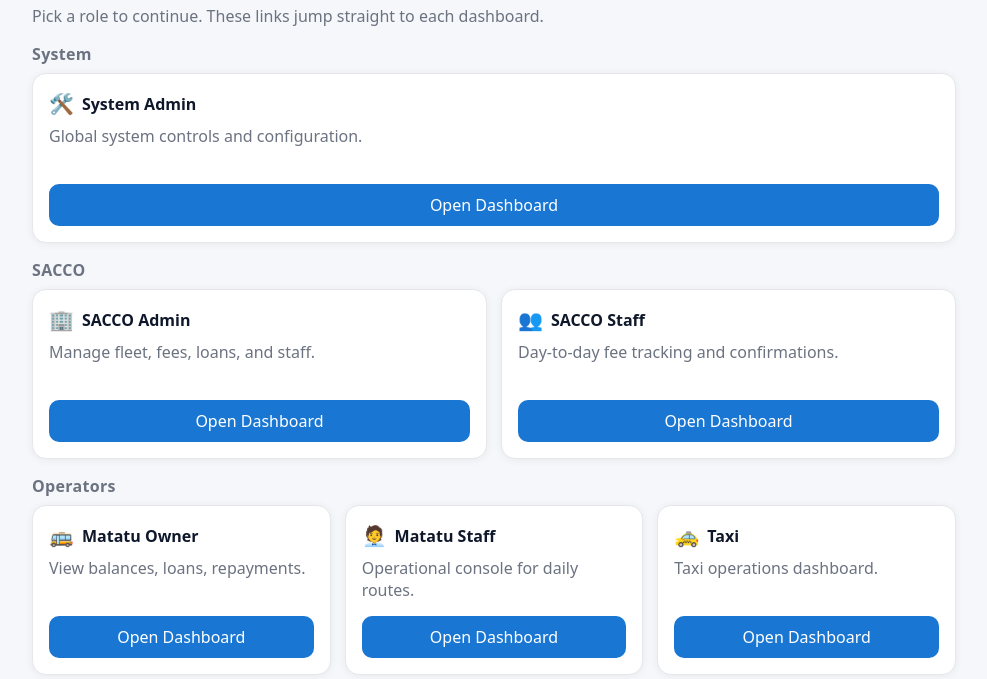
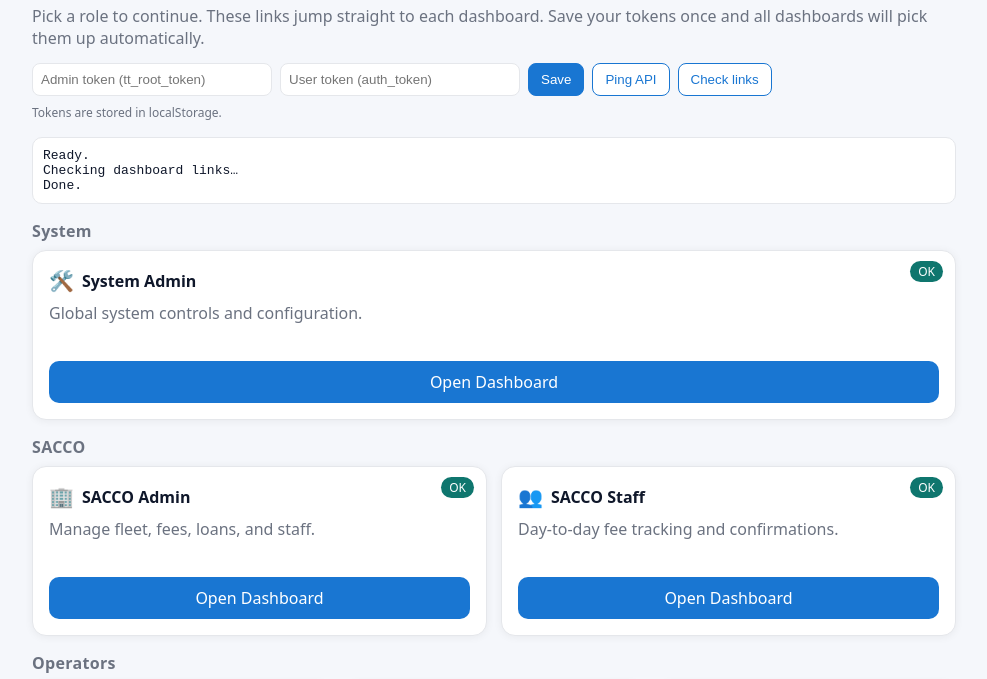
Before and after one commit to kirish34/teketeke_production-, a website: page public/index.html in a window 1280 px wide. Shown: the part 64-743 px from the top of the page, without its empty margins (146-1133 px from the left). Drawn offline with Linux system fonts and the light colour scheme.

Commit message:
chore: commit latest changes

```diff
--- a/public/index.html
+++ b/public/index.html
@@ -8,6 +8,7 @@
     :root{
       --bg:#f5f7fb; --panel:#fff; --brand:#1976d2; --brand-700:#135ba1;
       --ink:#0f172a; --muted:#6b7280; --border:#e5e7eb; --shadow:0 1px 8px rgba(0,0,0,.06);
+      --ok:#0f766e; --warn:#b45309; --bad:#b91c1c;
     }
     *{box-sizing:border-box}
     html,body{margin:0;padding:0}
@@ -15,46 +16,47 @@
     a{color:inherit}
 
     .wrap{max-width:980px;margin:0 auto;padding:28px}
-    header.top{display:flex;gap:10px;align-items:center;justify-content:space-between;margin-bottom:8px}
+    header.top{display:flex;gap:10px;align-items:center;justify-content:space-between;margin-bottom:8px; flex-wrap:wrap}
     h1{margin:0;color:var(--brand);font-size:24px}
     nav a{margin-left:12px;text-decoration:none;color:var(--muted)}
     nav a:hover{color:var(--brand)}
+    .intro{margin:6px 0 14px;color:var(--muted)}
 
-    .intro{margin:6px 0 14px;color:var(--muted)}
+    .tokens{display:flex;gap:8px;flex-wrap:wrap;margin:6px 0 16px}
+    .tokens input{min-width:240px;padding:8px;border:1px solid var(--border);border-radius:8px;background:#fff}
+    .tokens button{padding:8px 12px;border-radius:8px;border:1px solid var(--brand);background:var(--brand);color:#fff;cursor:pointer}
+    .tokens button.secondary{background:#fff;color:var(--brand)}
+    .tokens .note{color:var(--muted);font-size:12px}
 
     .section{margin-top:16px}
     .section h2{font-size:16px;margin:0 0 8px;color:var(--muted);font-weight:600;letter-spacing:.02em}
 
-    .grid{
-      display:grid;
-      grid-template-columns:repeat(auto-fit,minmax(240px,1fr));
-      gap:14px;
+    .grid{display:grid;grid-template-columns:repeat(auto-fit,minmax(240px,1fr));gap:14px}
+    .card{
+      position:relative;
+      background:var(--panel); border:1px solid var(--border); border-radius:14px;
+      padding:16px; box-shadow:var(--shadow);
+      display:flex; flex-direction:column; gap:8px; min-height:170px
     }
-    .card{
-      background:var(--panel);
-      border:1px solid var(--border);
-      border-radius:14px;
-      padding:16px;
-      box-shadow:var(--shadow);
-      display:flex;flex-direction:column;gap:8px;min-height:170px
-    }
+    .status{position:absolute; top:10px; right:12px; font-size:12px; color:#fff; padding:2px 8px; border-radius:999px; background:var(--ok); display:none}
+    .status.warn{background:var(--warn)} .status.bad{background:var(--bad)} .status.show{display:inline-block}
+
     .card .title{display:flex;align-items:center;gap:8px}
     .card .title .icon{font-size:20px}
     .card h3{margin:0;font-size:16px}
     .card p{margin:0;color:var(--muted);line-height:1.4;min-height:40px}
     .btn{
-      margin-top:auto;
-      display:inline-block;
-      padding:10px 14px;
-      border-radius:10px;
-      background:var(--brand);
-      color:#fff;
-      text-decoration:none;
-      text-align:center;
-      outline:none;
+      margin-top:auto; display:inline-block; padding:10px 14px; border-radius:10px;
+      background:var(--brand); color:#fff; text-decoration:none; text-align:center; outline:none;
     }
     .btn:hover{background:var(--brand-700)}
     .btn:focus{box-shadow:0 0 0 3px rgba(25,118,210,.25)}
+    .btn[disabled]{opacity:.6; pointer-events:none}
+
+    .tools{display:flex;gap:8px;margin:4px 0 12px}
+    .tools button{padding:6px 10px;border-radius:8px;border:1px solid var(--border);background:#fff;cursor:pointer}
+    .tools button:hover{border-color:var(--brand); color:var(--brand)}
+    pre#log{background:#fff;border:1px solid var(--border);border-radius:10px;padding:10px;white-space:pre-wrap;max-height:220px;overflow:auto}
 
     @media (max-width:540px){ nav{display:none} }
   </style>
@@ -70,16 +72,27 @@
       </nav>
     </header>
 
-    <p class="intro">Pick a role to continue. These links jump straight to each dashboard.</p>
+    <p class="intro">Pick a role to continue. These links jump straight to each dashboard. Save your tokens once and all dashboards will pick them up automatically.</p>
+
+    <div class="tokens" aria-label="Quick tokens">
+      <input id="rootToken" placeholder="Admin token (tt_root_token)"/>
+      <input id="userToken" placeholder="User token (auth_token)"/>
+      <button id="saveTokens">Save</button>
+      <button id="ping" class="secondary">Ping API</button>
+      <button id="checkLinks" class="secondary">Check links</button>
+      <span class="note">Tokens are stored in localStorage.</span>
+    </div>
+    <pre id="log" aria-live="polite">Ready.</pre>
 
     <!-- System -->
     <section class="section" aria-labelledby="sec-system">
       <h2 id="sec-system">System</h2>
       <div class="grid">
         <article class="card">
+          <span class="status">OK</span>
           <div class="title"><span class="icon">🛠️</span><h3>System Admin</h3></div>
           <p>Global system controls and configuration.</p>
-          <a class="btn" href="/admin.html" role="button" aria-label="Open System Admin dashboard">Open Dashboard</a>
+          <a class="btn link-check" data-primary="/admin.html" href="/admin.html" role="button" aria-label="Open System Admin dashboard">Open Dashboard</a>
         </article>
       </div>
     </section>
@@ -89,15 +102,17 @@
       <h2 id="sec-sacco">SACCO</h2>
       <div class="grid">
         <article class="card">
+          <span class="status">OK</span>
           <div class="title"><span class="icon">🏢</span><h3>SACCO Admin</h3></div>
           <p>Manage fleet, fees, loans, and staff.</p>
-          <a class="btn" href="/sacco/admin.html" role="button" aria-label="Open SACCO Admin dashboard">Open Dashboard</a>
+          <a class="btn link-check" data-primary="/sacco/admin.html" href="/sacco/admin.html" role="button" aria-label="Open SACCO Admin dashboard">Open Dashboard</a>
         </article>
 
         <article class="card">
+          <span class="status">OK</span>
           <div class="title"><span class="icon">👥</span><h3>SACCO Staff</h3></div>
           <p>Day-to-day fee tracking and confirmations.</p>
-          <a class="btn" href="/sacco/staff.html" role="button" aria-label="Open SACCO Staff dashboard">Open Dashboard</a>
+          <a class="btn link-check" data-primary="/sacco/staff.html" href="/sacco/staff.html" role="button" aria-label="Open SACCO Staff dashboard">Open Dashboard</a>
         </article>
       </div>
     </section>
@@ -107,32 +122,111 @@
       <h2 id="sec-operators">Operators</h2>
       <div class="grid">
         <article class="card">
+          <span class="status">OK</span>
           <div class="title"><span class="icon">🚌</span><h3>Matatu Owner</h3></div>
           <p>View balances, loans, repayments.</p>
-          <a class="btn" href="/matatu/owner.html" role="button" aria-label="Open Matatu Owner dashboard">Open Dashboard</a>
-        </article>
-
-        <!-- Renamed & link updated -->
-        <article class="card">
-          <div class="title"><span class="icon">🧑‍💼</span><h3>Matatu Staff</h3></div>
-          <p>Operational console for daily routes.</p>
-          <a class="btn" href="/matatu/staff.html" role="button" aria-label="Open Matatu Staff console">Open Dashboard</a>
+          <a class="btn link-check" data-primary="/matatu/owner.html" href="/matatu/owner.html" role="button" aria-label="Open Matatu Owner dashboard">Open Dashboard</a>
         </article>
 
         <article class="card">
-          <div class="title"><span class="icon">🚕</span><h3>Taxi</h3></div>
-          <p>Taxi operations dashboard.</p>
-          <!-- Change this href if your path is /taxi/ -->
-          <a class="btn" href="/taxy/taxy.html" role="button" aria-label="Open Taxi dashboard">Open Dashboard</a>
+          <span class="status">OK</span>
+          <div class="title"><span class="icon">🧑‍💼</span><h3>Matatu Staff</h3></div>
+          <p>Operational console for daily routes.</p>
+          <a class="btn link-check" data-primary="/matatu/staff.html" href="/matatu/staff.html" role="button" aria-label="Open Matatu Staff console">Open Dashboard</a>
         </article>
 
         <article class="card">
+          <span class="status">OK</span>
+          <div class="title"><span class="icon">🚕</span><h3>Taxi</h3></div>
+          <p>Taxi operations dashboard.</p>
+          <!-- Primary is canonical /taxi/index.html; fallback auto-uses /taxy/taxy.html if present -->
+          <a class="btn link-check"
+             data-primary="/taxi/index.html"
+             data-fallback="/taxy/taxy.html"
+             href="/taxi/index.html"
+             role="button" aria-label="Open Taxi dashboard">Open Dashboard</a>
+        </article>
+
+        <article class="card">
+          <span class="status">OK</span>
           <div class="title"><span class="icon">🏍️</span><h3>Boda Boda</h3></div>
           <p>Two-wheel operations dashboard.</p>
-          <a class="btn" href="/bodaboda/bodaboda.html" role="button" aria-label="Open Boda Boda dashboard">Open Dashboard</a>
+          <a class="btn link-check" data-primary="/bodaboda/bodaboda.html" href="/bodaboda/bodaboda.html" role="button" aria-label="Open Boda Boda dashboard">Open Dashboard</a>
         </article>
       </div>
     </section>
   </div>
+
+  <script>
+    // ----- tokens -----
+    const $ = (s, r=document) => r.querySelector(s);
+    const $$ = (s, r=document) => [...r.querySelectorAll(s)];
+    const log = (m) => { const el = $("#log"); el.textContent = (el.textContent ? el.textContent + "\n" : "") + m; el.scrollTop = el.scrollHeight; };
+
+    const LS_ROOT = 'tt_root_token';
+    const LS_USER = 'auth_token';
+    $("#rootToken").value = localStorage.getItem(LS_ROOT) || '';
+    $("#userToken").value = localStorage.getItem(LS_USER) || '';
+
+    $("#saveTokens").onclick = () => {
+      localStorage.setItem(LS_ROOT, $("#rootToken").value.trim());
+      localStorage.setItem(LS_USER, $("#userToken").value.trim());
+      log("✅ Tokens saved to localStorage.");
+    };
+
+    // ----- ping -----
+    $("#ping").onclick = async () => {
+      try {
+        const r = await fetch("/ping");
+        log(`GET /ping → ${r.status} ${r.ok ? 'OK' : 'ERROR'}`);
+      } catch (e) {
+        log(`GET /ping failed: ${e.message}`);
+      }
+    };
+
+    // ----- link checker (HEAD same-origin) -----
+    async function headOk(url) {
+      try {
+        const r = await fetch(url, { method: "HEAD" });
+        return r.ok;
+      } catch { return false; }
+    }
+
+    async function verifyLink(a) {
+      const card = a.closest('.card');
+      const badge = card.querySelector('.status');
+      const primary = a.dataset.primary;
+      const fallback = a.dataset.fallback;
+
+      if (await headOk(primary)) {
+        a.href = primary;
+        badge.textContent = "OK";
+        badge.className = "status show";
+        return;
+      }
+      if (fallback && await headOk(fallback)) {
+        a.href = fallback;
+        badge.textContent = "Using fallback";
+        badge.className = "status warn show";
+        log(`⚠️ ${primary} missing → using fallback ${fallback}`);
+        return;
+      }
+      // missing
+      a.setAttribute('disabled', 'true');
+      badge.textContent = "Missing";
+      badge.className = "status bad show";
+      log(`❌ Missing page: ${primary}${fallback ? ' (fallback also missing)' : ''}`);
+    }
+
+    async function checkAll() {
+      const links = $$('.link-check');
+      log("Checking dashboard links…");
+      for (const a of links) await verifyLink(a);
+      log("Done.");
+    }
+    $("#checkLinks").onclick = checkAll;
+    // Auto-run once on load
+    checkAll();
+  </script>
 </body>
 </html>
```
